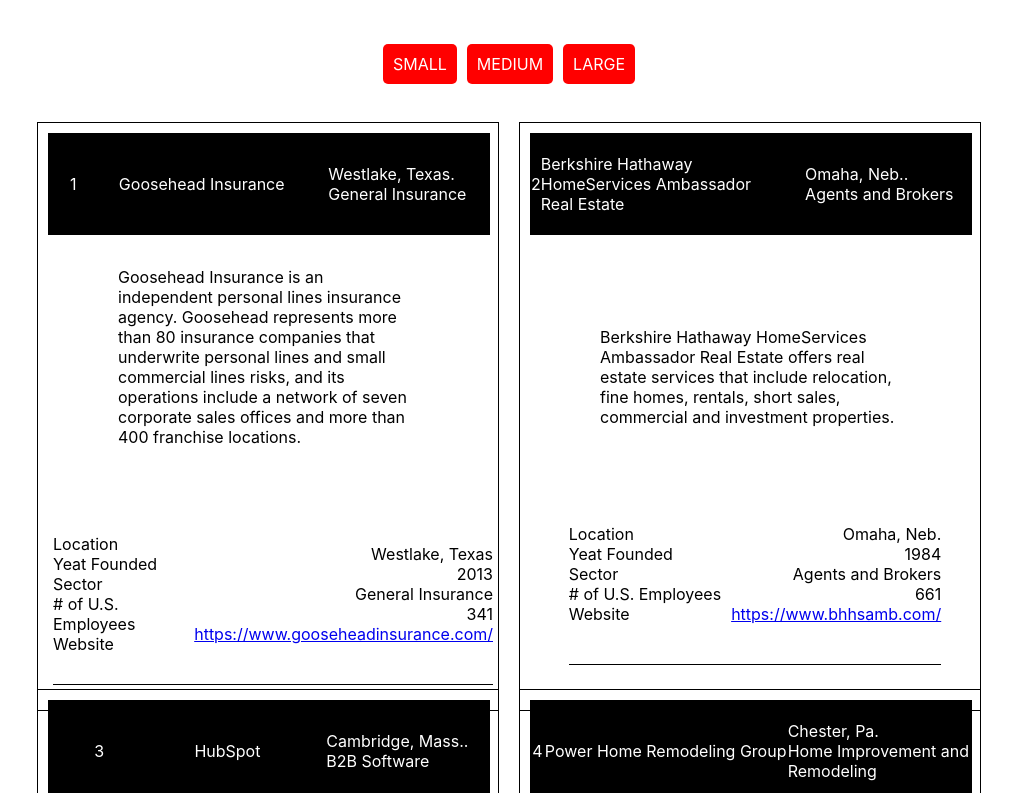
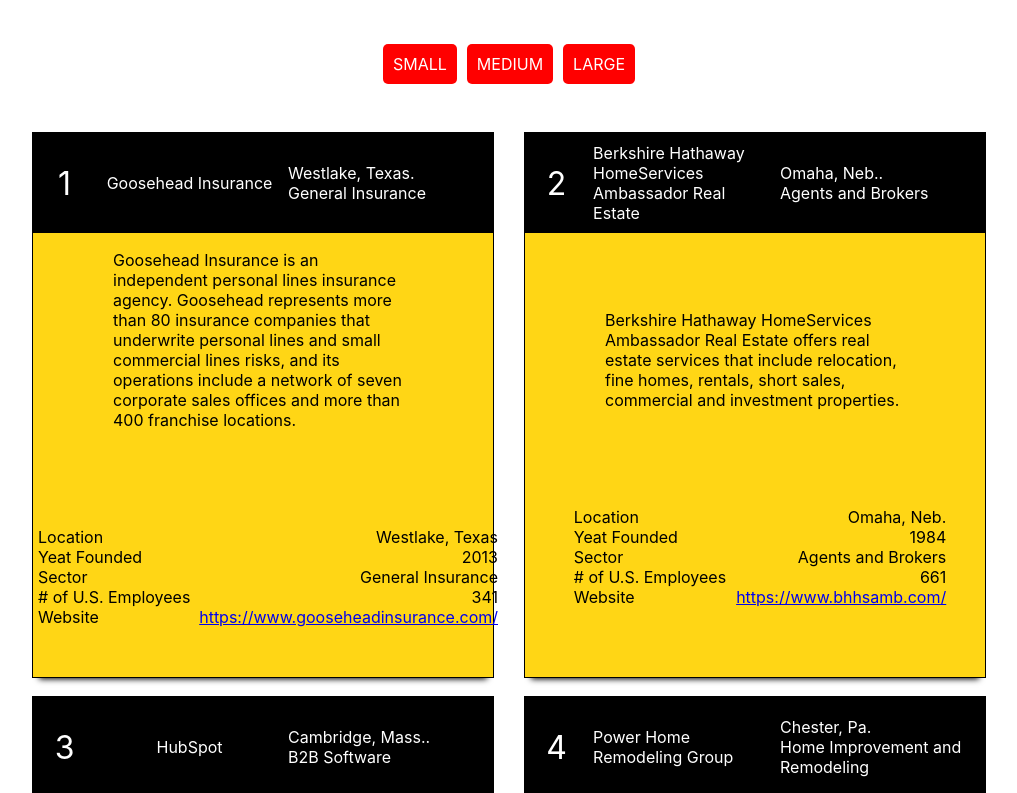
Before and after one commit to estelo2jz/topcompanyrevise, a React (Create React App) app: page /Large in a window 1280 px wide. Shown: the part 1207-2000 px from the top of the page, without its empty margins (131-1148 px from the left). Built offline with nearby package versions, Linux system fonts and the light colour scheme.

Commit message:
change color to black and yellow

```diff
--- a/src/components/medium/MediumItems.js
+++ b/src/components/medium/MediumItems.js
@@ -22,7 +22,7 @@
   {
     rank: '3',
     title: '8z Real Estate',
-    location: "Boulder, Colo.",
+    location: "Boulder, Colo",
     sector: 'Agents / Brokers',
     companyBio: '8z Real Estate is a real-estate brokerage firm that provides home buyers and sellers with market data and online tools, along with the knowledge and expertise of professionals on the ground.',
     yearFounded: '2009',
@@ -42,7 +42,7 @@
   {
     rank: '5',
     title: 'N2 Publishing',
-    location: "Wilmington, N.C.",
+    location: "Wilmington, N.C",
     sector: 'Neighborhood Publications',
     companyBio: 'N2 Publishing produces neighborhood publications that create a sense of community and support local businesses.',
     yearFounded: '2004',
--- a/src/styles/items.scss
+++ b/src/styles/items.scss
@@ -9,6 +9,8 @@
     .tab {
       display: grid;
       grid-template-columns: repeat(auto-fill, 482px);
+      grid-column-gap: 10px;
+      grid-row-gap: 20px;
       width: 100%;
       height: 100%;
       justify-content: center;
@@ -17,16 +19,18 @@
       padding: 0;
       margin: 0;
       padding-bottom: 20px;
+
       .items-grid-container {
         display: grid;
 
         height: 100%;
-        margin-bottom: 10px;
-        padding: 10px;
         position: relative;
+        position: relative;
+        border: 1px solid black;
         margin: 10px;
-        position: relative;
-                border: 1px solid black;
+
+        background: #ffd615;
+
 
 
         .company-name-container {
@@ -34,32 +38,49 @@
           justify-content: space-evenly;
           align-content: center;
           align-items: center;
-          background-color: black;
-          border: 1px solid rgb(0, 0, 0);
+          background: black;
           position: relative;
+          height: 100%;
 
           color: white;
           height: 100px;
           width: 100%;
 
-          .tab-left-container{
+          .tab-left-container {
             display: flex;
             justify-content: space-evenly;
             align-content: center;
             align-items: center;
             width: 70%;
             height: 100%;
+            text-align: left;
+
 
             .tab-company-rank {
+              width: 30%;
+              height: 100%;
+              display: flex;
+              justify-content: center;
+              align-content: center;
+              align-items: center;
+              font-size: 2em;
+              padding: 5px;
 
             }
-            .tab-company-image {
 
-            }
+            .tab-company-image {}
+
             .tab-company-name {
-
+              width: 100%;
+              display: flex;
+              justify-content: center;
+              align-content: center;
+              align-items: center;
+              height: 100%;
+              padding: 5px;
             }
           }
+
           .tab-right-container {
             display: grid;
             justify-content: center;
@@ -67,6 +88,9 @@
             align-items: center;
             width: 50%;
             height: 100%;
+            text-align: left;
+            padding: 5px;
+
             p {
               padding: 0;
               margin: 0;
@@ -74,14 +98,18 @@
             }
 
             .tab-company-location {
-
+              text-align: left;
+              width: 200px;
             }
 
             .tab-company-sector {
+              text-align: left;
+              width: 200px;
 
             }
           }
         }
+
         .tab-content {
           display: flex;
           justify-content: center;
@@ -95,6 +123,10 @@
             justify-content: center;
             align-content: center;
             align-items: center;
+            width: 100%;
+            height: 100%;
+            box-shadow: 0 8px 6px -6px black;
+
             .tab-content-summary {
               display: flex;
               justify-content: center;
@@ -109,6 +141,7 @@
                 padding: 10px;
               }
             }
+
             .tab-content-content {
               display: grid;
               justify-content: center;
@@ -127,13 +160,13 @@
                 list-style: none;
                 padding: 0;
                 margin: 5px;
-                border-bottom: 1px solid black;
 
 
                 .tab-ul-first {
                   text-align: left;
 
                 }
+
                 .tab-ul-second {
                   text-align: right;
                 }
@@ -150,6 +183,7 @@
   margin: 0;
   padding: 0;
 }
+
 .tab-content-container {
   padding: 0;
   margin: 0;
```
